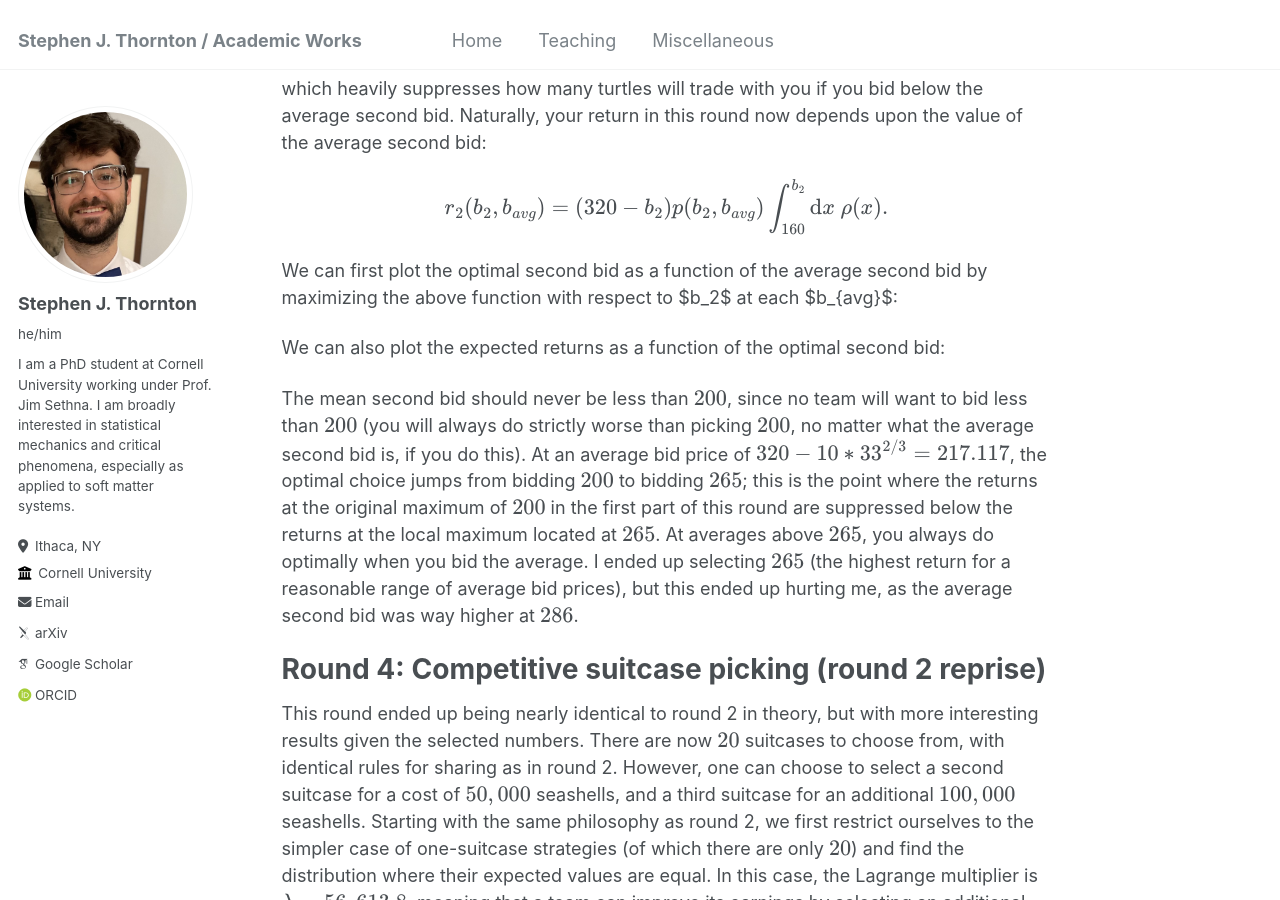
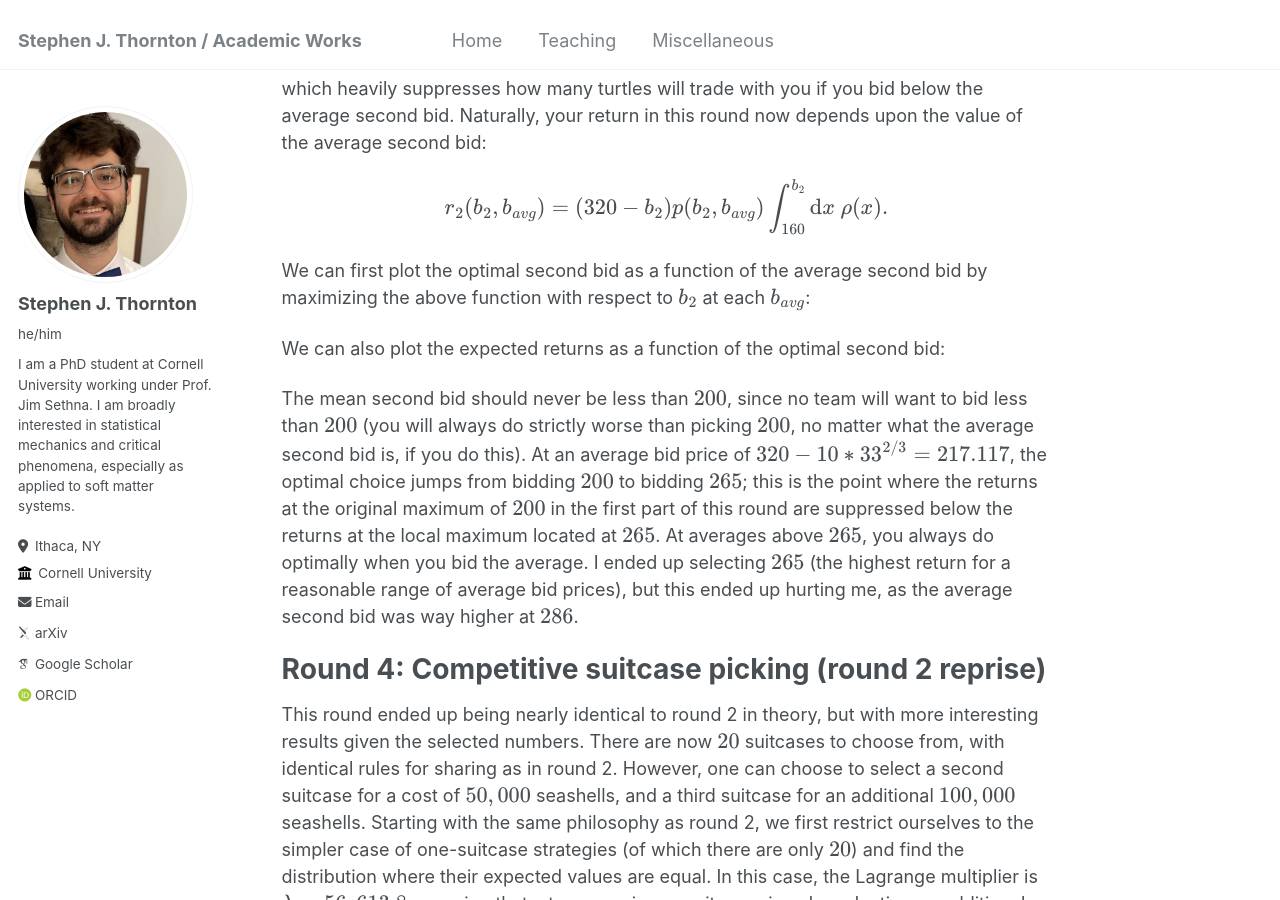
Before and after one commit to stephen-thornton/stephen-thornton.github.io, a Jekyll site: the page built from _miscellaneous/Prosperity.md, in a window 1280 px wide and 900 px high, scrolled down 5144 px. Built offline with Jekyll 4.4.1, drawn with Linux system fonts in a browser that asks for light colours; some web fonts are replaced.

Commit message:
Update Prosperity.md

```diff
--- a/_miscellaneous/Prosperity.md
+++ b/_miscellaneous/Prosperity.md
@@ -117,7 +117,7 @@ which heavily suppresses how many turtles will trade with you if you bid below t
 
 $$r_2(b_2,b_{avg})=\left(320-b_2\right)p(b_2,b_{avg})\int_{160}^{b_2}\textrm{d}x\textrm{ }\rho(x).$$
 
-We can first plot the optimal second bid as a function of the average second bid by maximizing the above function with respect to $b_2$ at each $b_{avg}$:
+We can first plot the optimal second bid as a function of the average second bid by maximizing the above function with respect to \\( b_2 \\) at each \\( b_{avg} \\):
 
 
 
```
